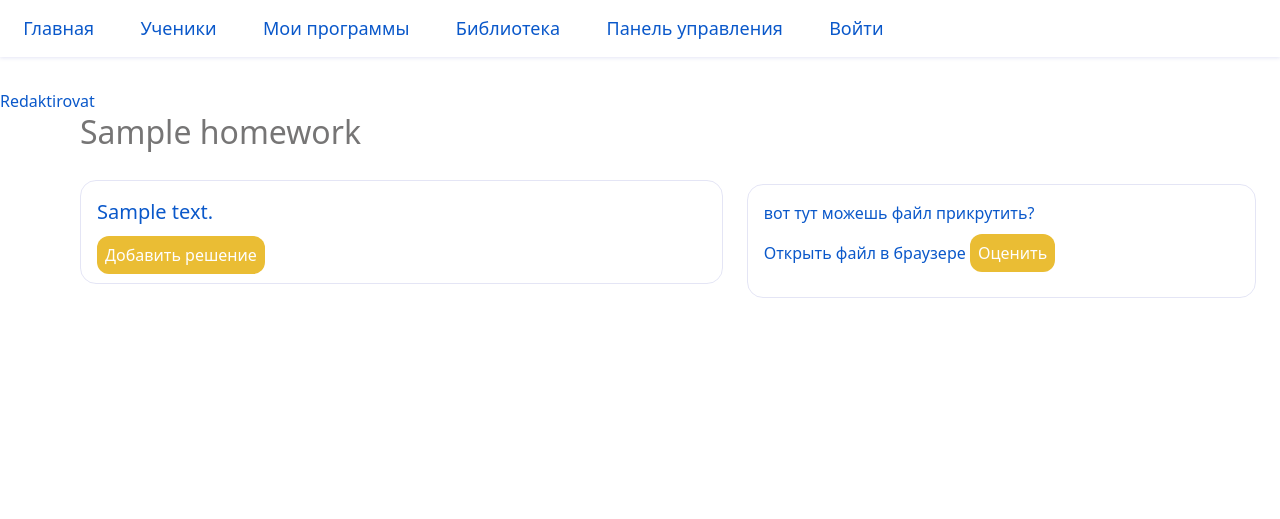
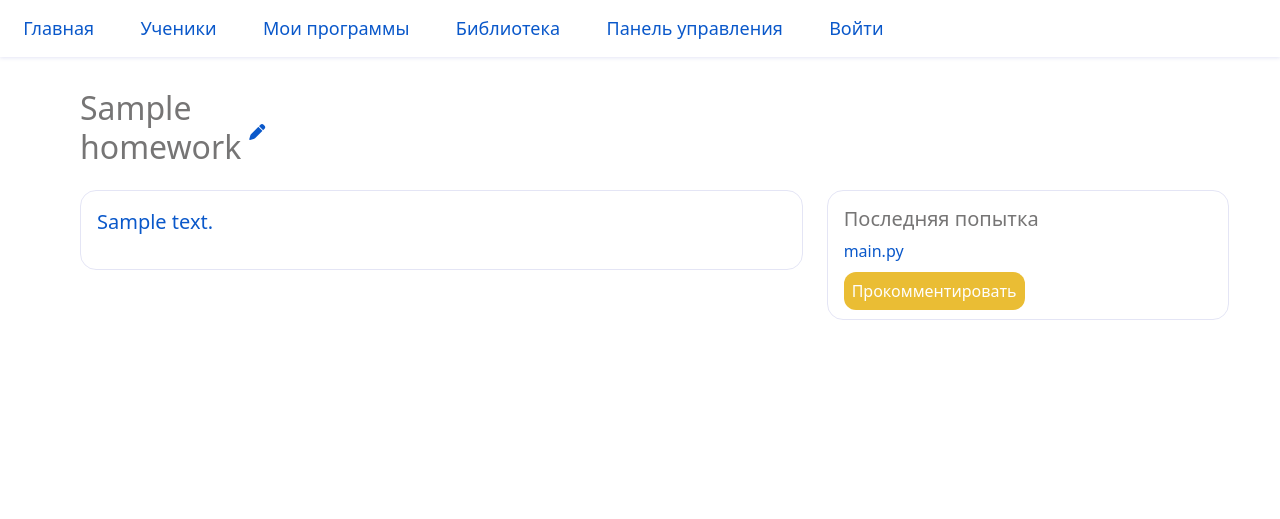
Before and after one commit to sofyayulpatova/students, a Flask app: page /1/lesson/1/homework in a window 1280 px wide. Shown: the top 519 px of the page. Run offline with Flask 2, Linux system fonts and the light colour scheme; a user stored in the database is signed in; tables that the repository leaves empty hold one stand-in row (values such as "Sample post"); some libraries are stand-ins or nearby versions.

Commit message:
Design Hot Fix 5 and new design for homework page

```diff
--- a/app/static/style.css
+++ b/app/static/style.css
@@ -221,6 +221,7 @@ h2, h3, h5 {
   display: grid;
   grid-template-areas: "pos1 pos2";
   align-items: center;
+  grid-auto-columns: minmax(auto, 12em);
 }
 .programs .program a .card-body .head .left_title {
   margin: 0;
@@ -282,6 +283,7 @@ h2, h3, h5 {
   display: grid;
   grid-template-areas: "pos1 pos2" "pos3 pos4";
   align-items: end;
+  grid-auto-columns: minmax(auto, 12em);
 }
 .students .student a .card-body .head .left_title {
   margin-top: 1rem;
@@ -342,39 +344,40 @@ h2, h3, h5 {
   color: #0a58ca;
 }
 
-.homework {
+.homework .head {
   margin-top: 2rem;
-  align-items: baseline;
+  display: grid;
+  grid-template-columns: 1fr 5fr auto;
+  align-items: center;
 }
-.homework h2 {
+.homework .head h2 {
   margin-left: 5rem;
   width: -webkit-fill-available;
 }
-.homework .main {
+.homework .head a {
+  margin-left: 0.5rem;
+}
+.homework .body {
+  margin-top: 1rem;
+}
+.homework .body .main {
   margin-left: 5rem;
 }
-.homework .main .task {
+.homework .body .main .task {
   border: 1px solid rgba(120, 127, 206, 0.2);
   border-radius: 1rem;
   padding: 1rem;
 }
-.homework .main .task .submission {
-  background-color: #eabd34;
-  padding: 0.5rem;
-  border-radius: 0.75rem;
-  color: #fefefe;
+.homework .body .main .task p {
+  overflow-wrap: anywhere;
 }
-.homework .main .task .submission:hover {
-  background-color: #fcc406;
-}
-.homework .main .task .text {
+.homework .body .main .task .text {
   font-size: 1.25rem;
 }
 .homework .side .solution {
   border: 1px solid rgba(120, 127, 206, 0.2);
   border-radius: 1rem;
   padding: 1rem;
-  margin-top: 1.5rem;
 }
 .homework .side .solution .file {
   display: block;
@@ -442,5 +445,9 @@ h2, h3, h5 {
 .form .editor .note-editor .note-editable {
   height: 65vh;
 }
+.form .editor .note-editor .note-editable p {
+  color: unset;
+  overflow-wrap: anywhere;
+}
 
 /*# sourceMappingURL=style.css.map */
--- a/app/static/style.scss
+++ b/app/static/style.scss
@@ -277,6 +277,7 @@ h2, h3, h5 {
           display: grid;
           grid-template-areas: "pos1 pos2";
           align-items: center;
+          grid-auto-columns: minmax(auto, 12em);
 
           .left_title {
             margin: 0;
@@ -347,6 +348,7 @@ h2, h3, h5 {
           display: grid;
           grid-template-areas: "pos1 pos2" "pos3 pos4";
           align-items: end;
+          grid-auto-columns: minmax(auto, 12em);
 
           .left_title {
             margin-top: 1rem;
@@ -430,13 +432,24 @@ h2, h3, h5 {
 }
 
 .homework {
+
+  .head {
     margin-top: 2rem;
-  align-items: baseline;
+    display: grid;
+    grid-template-columns: 1fr 5fr auto;
+    align-items: center;
 
     h2 {
       margin-left: 5rem;
       width: -webkit-fill-available;
     }
+
+    a{
+      margin-left: 0.5rem;
+    }
+  }
+  .body {
+    margin-top: 1rem;
 
     .main {
       margin-left: 5rem;
@@ -446,19 +459,13 @@ h2, h3, h5 {
         border-radius: 1rem;
         padding: 1rem;
 
-      .submission {
-        background-color: $orange;
-        padding: 0.5rem;
-        border-radius: 0.75rem;
-        color: $white;
-
-        &:hover {
-          background-color: $orange_hover;
-        }
+        p{
+          overflow-wrap: anywhere;
         }
 
         .text {
           font-size: 1.25rem;
+        }
       }
     }
   }
@@ -468,7 +475,6 @@ h2, h3, h5 {
       border: 1px solid $shadow;
       border-radius: 1rem;
       padding: 1rem;
-      margin-top: 1.5rem;
 
       .file {
         display: block;
@@ -514,6 +520,7 @@ h2, h3, h5 {
       position: sticky;
       top: 10px;
     }
+
     .form-label:not(:first-of-type), .form-check {
       margin-top: 1rem;
     }
@@ -524,19 +531,19 @@ h2, h3, h5 {
       border-radius: 1rem;
     }
 
-    .form-select{
+    .form-select {
       line-height: 2;
       box-shadow: 0px 1px 4px 0px $shadow;
       border: 1px solid $shadow;
       border-radius: 1rem;
       font-size: 1.2rem;
 
-      &:hover{
+      &:hover {
         cursor: pointer;
       }
     }
 
-    input[type="submit"]{
+    input[type="submit"] {
       border: 1px solid $shadow;
       border-radius: 1rem;
       padding: 1.5rem;
@@ -553,7 +560,12 @@ h2, h3, h5 {
 
       .note-editable {
         height: 65vh;
+
+        p{
+          color: unset;
+          overflow-wrap: anywhere;
         }
       }
     }
   }
+}
--- a/app/templates/homework.html
+++ b/app/templates/homework.html
@@ -3,26 +3,29 @@
 {% block title %} {{ homework.title + " | Домашняя работа" }} {% endblock %}
 
 {% block content %}
-<div class="row homework">
-
-    <a href="{{ url_for('edit_homework', id=lesson.id, user_id=0) }}">Redaktirovat</a>
-
-
-    <h2>{{ homework.title }}</h2>
-    <div class="col main">
-        <div class="task">
-            <p class="text">{{ homework.text | safe }}</p>
-            <a href="#" class="submission">Добавить решение</a>
+<div class="homework">
+    <div class="head">
+        <div>
+            <h2>{{ homework.title }}</h2>
+        </div>
+        <div>
+            <a href="{{ url_for('edit_homework', id=lesson.id, user_id=0) }}"><i
+                    class="fa-solid fa-pen"></i></a>
         </div>
     </div>
-    <div class="col-5 side">
-        <div class="solution">
-
-            <p>вот тут можешь файл прикрутить?</p>
-            <p><a href="/static/plus.png" download="/static/plus.png">Открыть файл в браузере</a>
-                <a href="" class="graduate">Оценить</a>
+    <div class="row body">
+        <div class="col-7 main">
+            <div class="task">
+                <p class="text">{{ homework.text | safe }}</p>
+            </div>
+        </div>
+        <div class="col-4 side">
+            <div class="solution">
+                <h5>Последняя попытка</h5>
+                <p><a href="/static/plus.png" download="/static/plus.png">main.py</a></p>
+                <a href="" class="graduate">Прокомментировать</a>
+            </div>
         </div>
     </div>
 </div>
-
 {% endblock %}
```
Also changed, not shown: 1 other file. Lines whose indentation alone changed are shown as unchanged.
